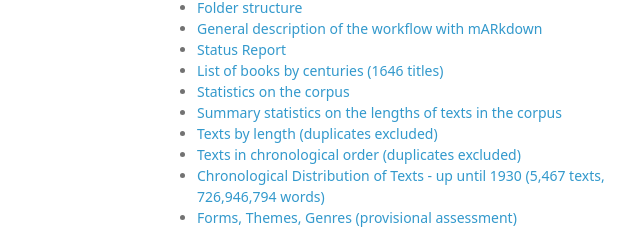
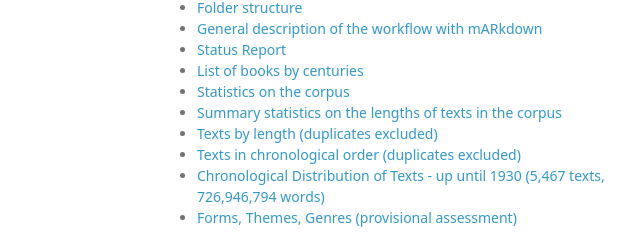
Before and after one commit to OpenArabic/Annotation, a plain HTML site: page index.html in a window 1280 px wide. Shown: the part 339-577 px from the top of the page, 413-1053 px from the left. Drawn offline with Linux system fonts and the light colour scheme; a web font is replaced by a local one.

Commit message:
slight update

```diff
--- a/index.html
+++ b/index.html
@@ -44,7 +44,7 @@
 <li><a href="#folder-structure">Folder structure</a></li>
 <li><a href="#general-description-of-the-workflow-with-markdown">General description of the workflow with mARkdown</a></li>
 <li><a href="#status-report">Status Report</a></li>
-<li><a href="#list-of-books-by-centuries-1646-titles">List of books by centuries (1646 titles)</a></li>
+<li><a href="#list-of-books-by-centuries-1646-titles">List of books by centuries</a></li>
 <li><a href="#statistics-on-the-corpus">Statistics on the corpus</a></li>
 <li><a href="#summary-statistics-on-the-lengths-of-texts-in-the-corpus">Summary statistics on the lengths of texts in the corpus</a></li>
 <li><a href="#texts-by-length-duplicates-excluded">Texts by length (duplicates excluded)</a></li>
```
